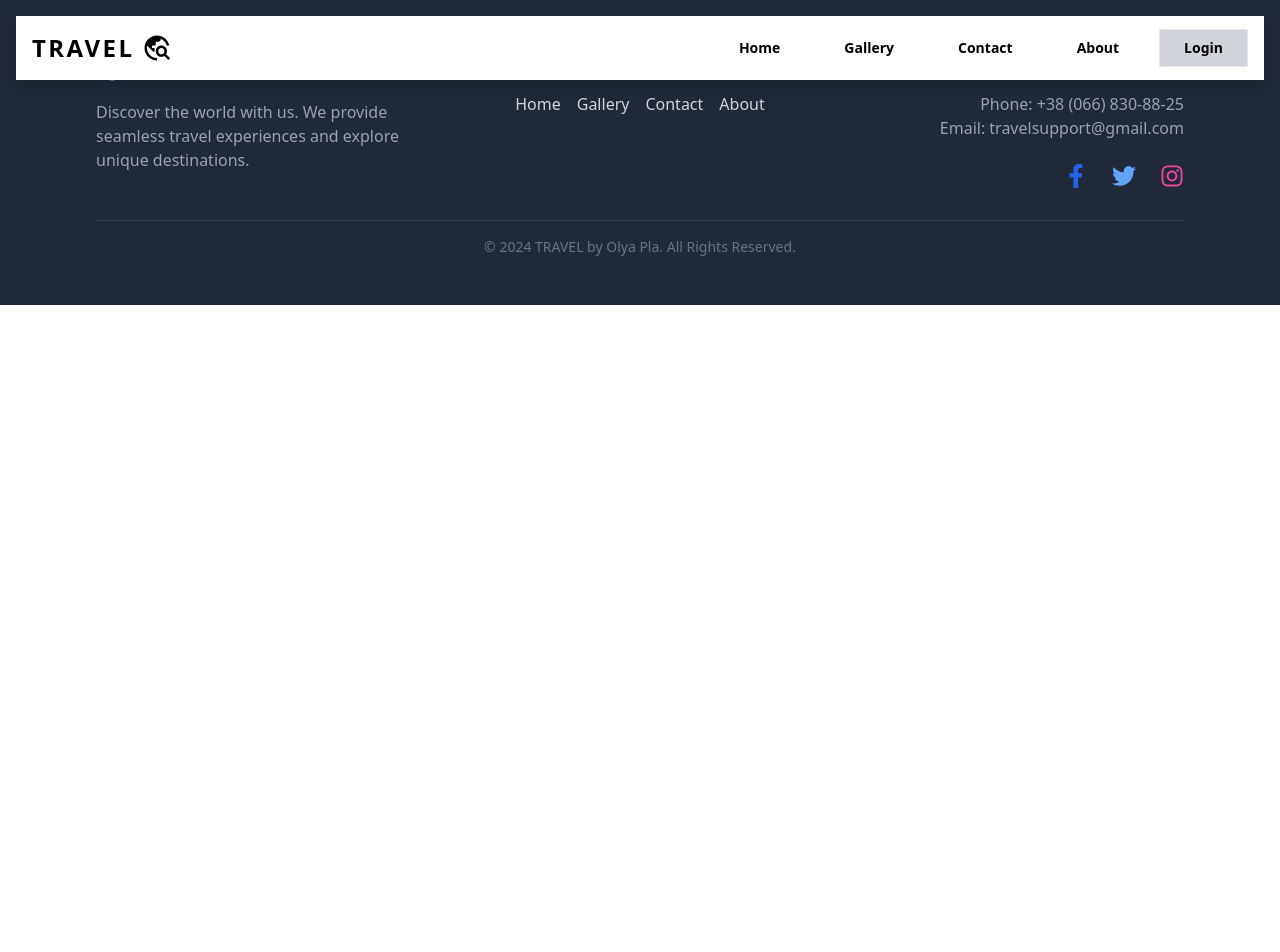
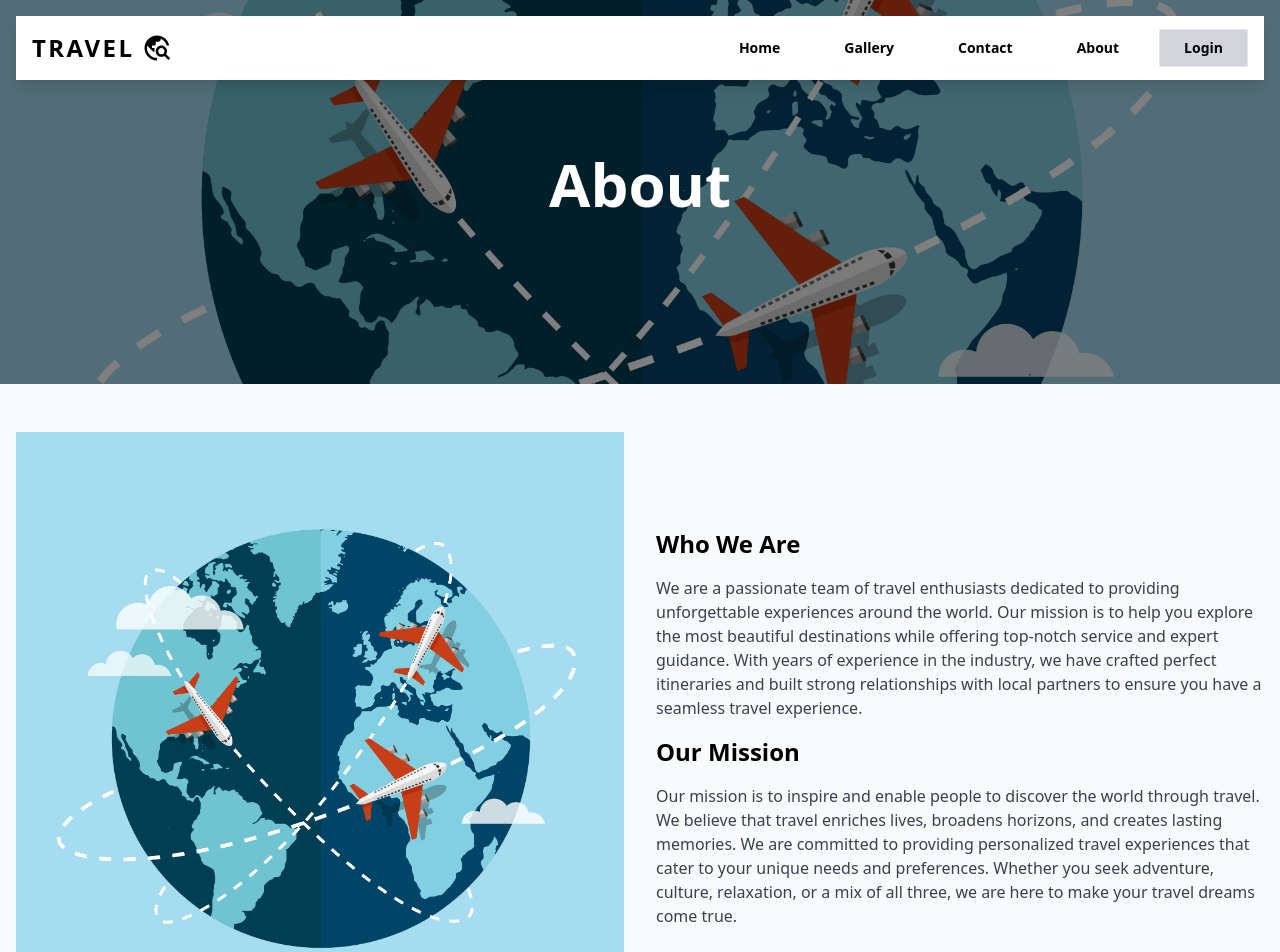
Before and after one commit to xellga-olga/travel, a React (Vite) app: page /about in a window 1280 px wide. Shown: the top 952 px of the page. Before the commit the page ends 800 px from the top, so only its background shows below. Built offline with nearby package versions, Linux system fonts and the light colour scheme.

Commit message:
Added About page

```diff
--- a/src/App.jsx
+++ b/src/App.jsx
@@ -4,6 +4,7 @@ import Navbar from "./component/Navbar";
 import Footer from "./component/Footer";
 import Gallery from "./pages/Gallery";
 import Contact from "./pages/Contact";
+import About from "./pages/About";
 
 function App() {
   return (
@@ -13,6 +14,7 @@ function App() {
         <Route path="/" element={<Home />} />
         <Route path="/gallery" element={<Gallery />} />
         <Route path="/contact" element={<Contact />} />
+        <Route path="/about" element={<About />} />
       </Routes>
       <Footer />
     </BrowserRouter>
--- /dev/null
+++ b/src/pages/About.jsx
@@ -0,0 +1,48 @@
+const About = () => {
+  return (
+    <div className="bg-slate-50">
+      <div
+        className="relative bg-cover bg-center h-96"
+        style={{ backgroundImage: "url('/images/hero.png')" }}
+      >
+        <div className="absolute inset-0 bg-black bg-opacity-50 flex flex-col items-center justify-center">
+          <h4 className="text-white text-4xl font-bold md:text-6xl mb-4">
+            About
+          </h4>
+        </div>
+      </div>
+
+      <div className="container mx-auto px-4 py-12">
+        <div className="grid grid-cols-1 md:grid-cols-2 gap-8">
+          <div>
+            <img src="/public/images/hero.png" alt="About us" />
+          </div>
+          <div className="flex flex-col justify-center">
+            <h3 className="mb-4 text-2xl font-bold">Who We Are</h3>
+            <p className="text-gray-700 mb-4">
+              We are a passionate team of travel enthusiasts dedicated to
+              providing unforgettable experiences around the world. Our mission
+              is to help you explore the most beautiful destinations while
+              offering top-notch service and expert guidance. With years of
+              experience in the industry, we have crafted perfect itineraries
+              and built strong relationships with local partners to ensure you
+              have a seamless travel experience.
+            </p>
+            <h3 className="mb-4 text-2xl font-bold">Our Mission</h3>
+            <p className="text-gray-700 mb-4">
+              Our mission is to inspire and enable people to discover the world
+              through travel. We believe that travel enriches lives, broadens
+              horizons, and creates lasting memories. We are committed to
+              providing personalized travel experiences that cater to your
+              unique needs and preferences. Whether you seek adventure, culture,
+              relaxation, or a mix of all three, we are here to make your travel
+              dreams come true.
+            </p>
+          </div>
+        </div>
+      </div>
+    </div>
+  );
+};
+
+export default About;
```
